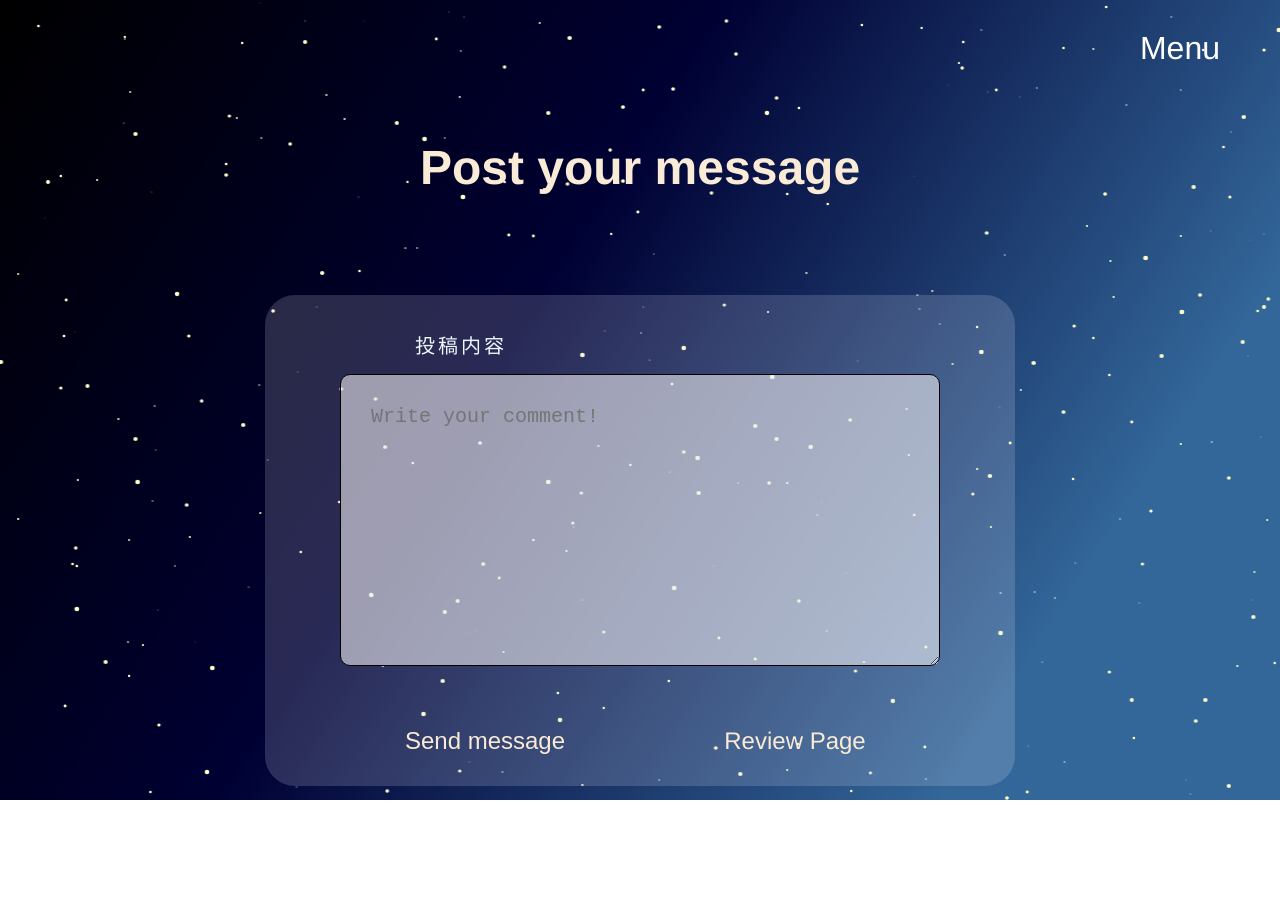
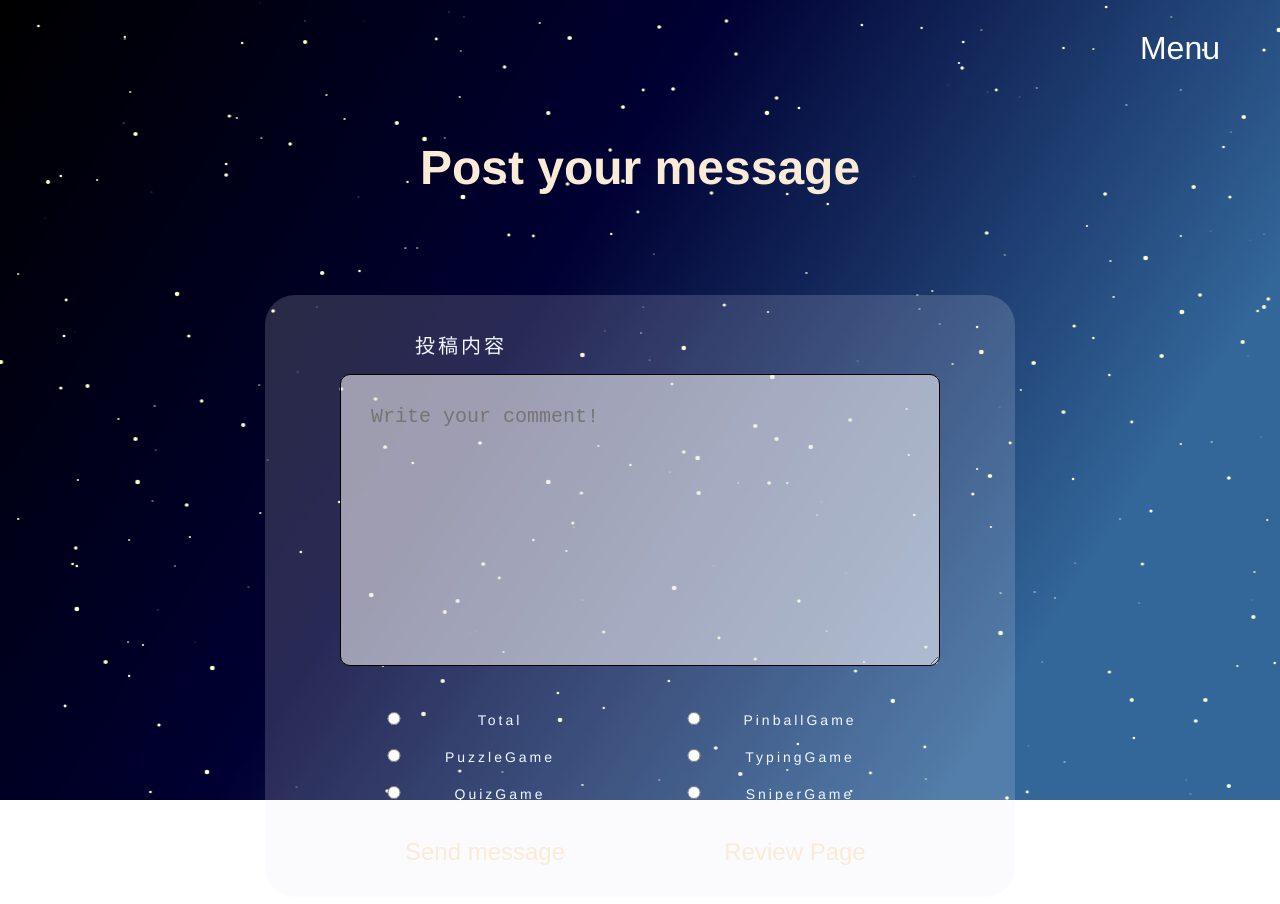
Before and after one commit to We-are-contact-lenses-users/Web-GameCenter, a Vue app: page /reviewpost in a window 1280 px wide. Shown: the top 904 px of the page. Built offline with nearby package versions, Linux system fonts and the light colour scheme; no server answers.

Commit message:
投稿機能の実装

```diff
--- a/src/views/ReviewPage.vue
+++ b/src/views/ReviewPage.vue
@@ -3,8 +3,17 @@
     <StarBackGround></StarBackGround>
     <div class="top-menu">
       <h1 class="title">ReviewPage</h1>
+      <ul class="buttons">
+        <li @click="displayText(collectionName[0])">Total</li>
+        <li @click="displayText(collectionName[1])">Pinballgame</li>
+        <li @click="displayText(collectionName[2])">Typinggame</li>
+        <li @click="displayText(collectionName[3])">Puzzlegame</li>
+        <li @click="displayText(collectionName[4])">Quizgame</li>
+        <li @click="displayText(collectionName[5])">Snipergame</li>
+      </ul>
       <div class="reviewBox">
         <router-link to="/reviewpost" class="reviewpost">投稿</router-link>
+        <transition-group name="fade">
           <div v-for="(review, index) in reviews" :key="index" class="review">
             <div class="flex">
               <img :src="review.picture" alt="" class="reviewPicture" />
@@ -16,6 +25,7 @@
               </div>
             </div>
           </div>
+        </transition-group>
       </div>
     </div>
   </div>
@@ -29,12 +39,39 @@ export default {
   data() {
     return {
       reviews: [],
+      collectionName: [
+        "reviewTotal",
+        "reviewPinballGame",
+        "reviewTypingGame",
+        "reviewPuzzleGame",
+        "reviewQuizGame",
+        "reviewSniperGame",
+      ],
     };
+  },
+  methods: {
+    displayText(collectionName) {
+      this.reviews = [];
+      firebase
+        .firestore()
+        .collection(collectionName)
+        .orderBy("createdAt")
+        .limitToLast(50)
+        .get()
+        .then((snapshot) => {
+          snapshot.docs.forEach((doc) => {
+            this.reviews.unshift({
+              id: doc.id,
+              ...doc.data(),
+            });
+          });
+        });
+    },
   },
   created() {
     firebase
       .firestore()
-      .collection("reviews")
+      .collection("reviewTotal")
       .orderBy("createdAt")
       .limitToLast(50)
       .get()
@@ -50,6 +87,23 @@ export default {
   components: {
     StarBackGround,
   },
+  mounted() {
+    let buttons = document.querySelectorAll('li')
+    buttons.forEach((button) => {
+      button.addEventListener('click', () => {
+        if(button.classList.contains('isselected')) {
+          return
+        } else {
+          buttons.forEach((button) => {
+            if(button.classList.contains('isselected')) {
+              button.classList.remove('isselected')
+            }
+          })
+          button.classList.add('isselected')
+        }
+      })
+    })
+  }
 };
 </script>
 <style scoped>
@@ -65,6 +119,28 @@ export default {
 .title {
   padding: 140px 0 100px;
   color: aliceblue;
+}
+.buttons {
+  list-style: none;
+  display: flex;
+  flex-wrap: wrap;
+  margin-bottom: 40px;
+}
+.buttons li {
+  width: 30%;
+  margin-bottom: 20px;
+  color: white;
+  font-size: 20px;
+  padding: 10px;
+  height: 40px;
+  border-radius: 20px;
+  cursor: pointer;
+  background: rgba(233, 232, 245, 0.178);
+  transition: all 0.7s;
+}
+.buttons li:hover {
+  color: yellow;
+  background: rgba(233, 232, 245, 0.6);
 }
 .reviewpost {
   display: block;
@@ -95,10 +171,11 @@ export default {
 .reviewBox {
   width: 100%;
   padding: 30px;
-  background: rgba(233, 232, 245, 0.178);
+  background: rgba(233, 232, 245, 0.4);
   border-radius: 30px;
   text-align: left;
   margin-bottom: 200px;
+  transition: all 1s;
 }
 .reviewPerson {
   height: 40px;
@@ -136,4 +213,29 @@ export default {
   text-align: left;
   padding-left: 30px;
 }
+.fade-enter {
+  opacity: 0;
+}
+.fade-enter-active {
+  transition: opacity 3s;
+}
+.fade-enter-to {
+  opacity: 1;
+}
+.fade-leave {
+  opacity: 1;
+}
+.fade-leave-active {
+  transition: opacity 0.2s;
+}
+.fade-leave-to {
+  opacity: 0;
+}
+.fade-move {
+  transition: transform 3s;
+}
+.isselected {
+  background: rgba(241, 119, 38, 0.788) !important;
+  color: white !important;
+}
 </style>
--- a/src/views/ReviewPost.vue
+++ b/src/views/ReviewPost.vue
@@ -6,7 +6,75 @@
       <div class="postBox">
         <form class="form">
           <label for="text">投稿内容</label>
-          <textarea id="text" cols="30" rows="10" v-model="reviewText" placeholder="Write your comment!"></textarea>
+          <textarea
+            id="text"
+            cols="30"
+            rows="10"
+            v-model="reviewText"
+            placeholder="Write your comment!"
+          ></textarea>
+          <div class="radiobox">
+            <div class="flexitem">
+              <input
+                value="Total"
+                v-model="reviewType"
+                name="type"
+                type="radio"
+                id="total"
+              />
+              <label class="label" for="total">Total</label>
+            </div>
+            <div class="flexitem">
+              <input
+                value="PinballGame"
+                v-model="reviewType"
+                name="type"
+                type="radio"
+                id="pinball"
+              />
+              <label class="label" for="pinball">PinballGame</label>
+            </div>
+            <div class="flexitem">
+              <input
+                value="PuzzleGame"
+                v-model="reviewType"
+                name="type"
+                type="radio"
+                id="puzzle"
+              />
+              <label class="label" for="puzzle">PuzzleGame</label>
+            </div>
+            <div class="flexitem">
+              <input
+                value="TypingGame"
+                v-model="reviewType"
+                name="type"
+                type="radio"
+                id="typing"
+              />
+              <label class="label" for="typing">TypingGame</label>
+            </div>
+            <div class="flexitem">
+              <input
+                value="QuizGame"
+                v-model="reviewType"
+                name="type"
+                type="radio"
+                id="quiz"
+              />
+              <label class="label" for="quiz">QuizGame</label>
+            </div>
+            <div class="flexitem">
+              <input
+                value="SniperGame"
+                v-model="reviewType"
+                name="type"
+                type="radio"
+                id="sniper"
+              />
+              <label class="label" for="sniper">SniperGame</label>
+            </div>
+          </div>
         </form>
         <button class="button" @click="sendMessage">Send message</button>
         <router-link to="/reviewpage" class="button">Review Page</router-link>
@@ -18,7 +86,7 @@
 </template>
 <script>
 import StarBackGround from "@/components/StarBackGround.vue";
-import firebase from "firebase"
+import firebase from "firebase";
 
 export default {
   components: {
@@ -26,20 +94,55 @@ export default {
   },
   data() {
     return {
-      reviewText: '',
-    }
+      reviewText: "",
+      reviewType: "",
+      firebaseDatas: [
+        {
+          topic: "Total",
+          collection: "reviewTotal",
+        },
+        {
+          topic: "PinballGame",
+          collection: "reviewPinballGame",
+        },
+        {
+          topic: "PuzzleGame",
+          collection: "reviewPuzzleGame",
+        },
+        {
+          topic: "TypingGame",
+          collection: "reviewTypingGame",
+        },
+        {
+          topic: "QuizGame",
+          collection: "reviewQuizGame",
+        },
+        {
+          topic: "SniperGame",
+          collection: "reviewSniperGame",
+        },
+      ],
+    };
   },
   methods: {
     sendMessage() {
-      firebase.firestore().collection("reviews").add({
-        picture: this.$auth.currentUser.photoURL,
-        person: this.$auth.currentUser.displayName,
-        text: this.reviewText,
-        createdAt: firebase.firestore.FieldValue.serverTimestamp()
+      if (!this.reviewText || !this.reviewType) {
+        return;
+      }
+      this.reviewText = "";
+      this.firebaseDatas.forEach((firebaseData) => {
+        if (this.reviewType === firebaseData.topic) {
+          firebase.firestore().collection(firebaseData.collection).add({
+            picture: this.$auth.currentUser.photoURL,
+            person: this.$auth.currentUser.displayName,
+            text: this.reviewText,
+            createdAt: firebase.firestore.FieldValue.serverTimestamp(),
+          });
+          this.reviewType = "";
+        }
       });
-      this.reviewText = ""
-    }
-  }
+    },
+  },
 };
 </script>
 <style scoped>
@@ -84,7 +187,32 @@ export default {
   text-align: left;
   padding: 30px;
   font-size: 20px;
-
+}
+.radiobox {
+  width: 80%;
+  max-width: 750px;
+  display: flex;
+  flex-wrap: wrap;
+}
+.flexitem {
+  width: 40%;
+}
+.form input {
+  display: inline-block;
+  width: 20px;
+  margin: 0;
+}
+.form .label {
+  margin: 0;
+  padding: 0;
+  display: inline-block;
+  width: 80%;
+  font-size: 14px;
+  transition: all 1s;
+}
+.form .label:hover {
+  color: yellow;
+  font-size: 18px;
 }
 .button {
   display: inline-block;
@@ -101,5 +229,4 @@ export default {
   color: yellow;
   font-size: 30px;
 }
-
 </style>
```
Lines whose indentation alone changed are shown as unchanged.
